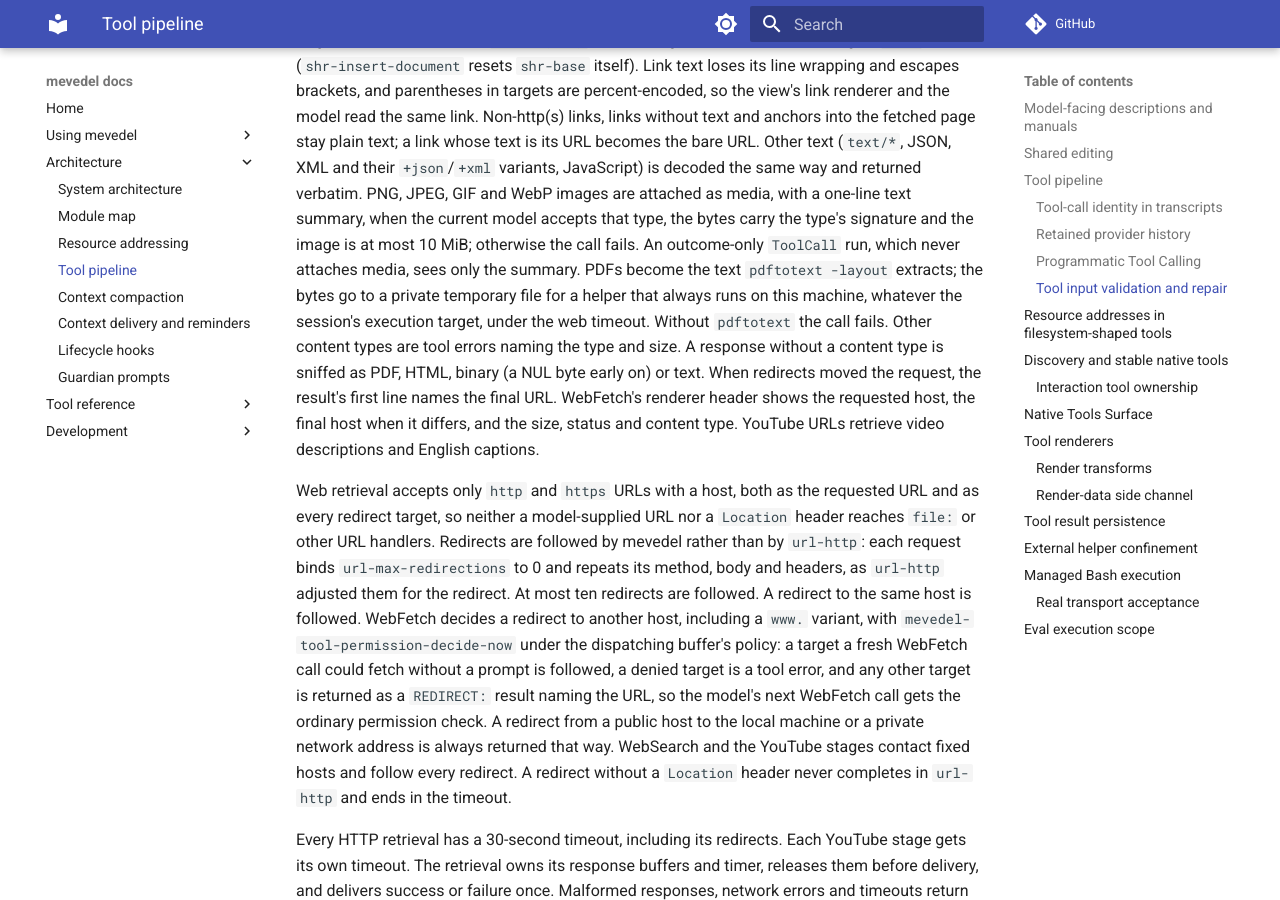
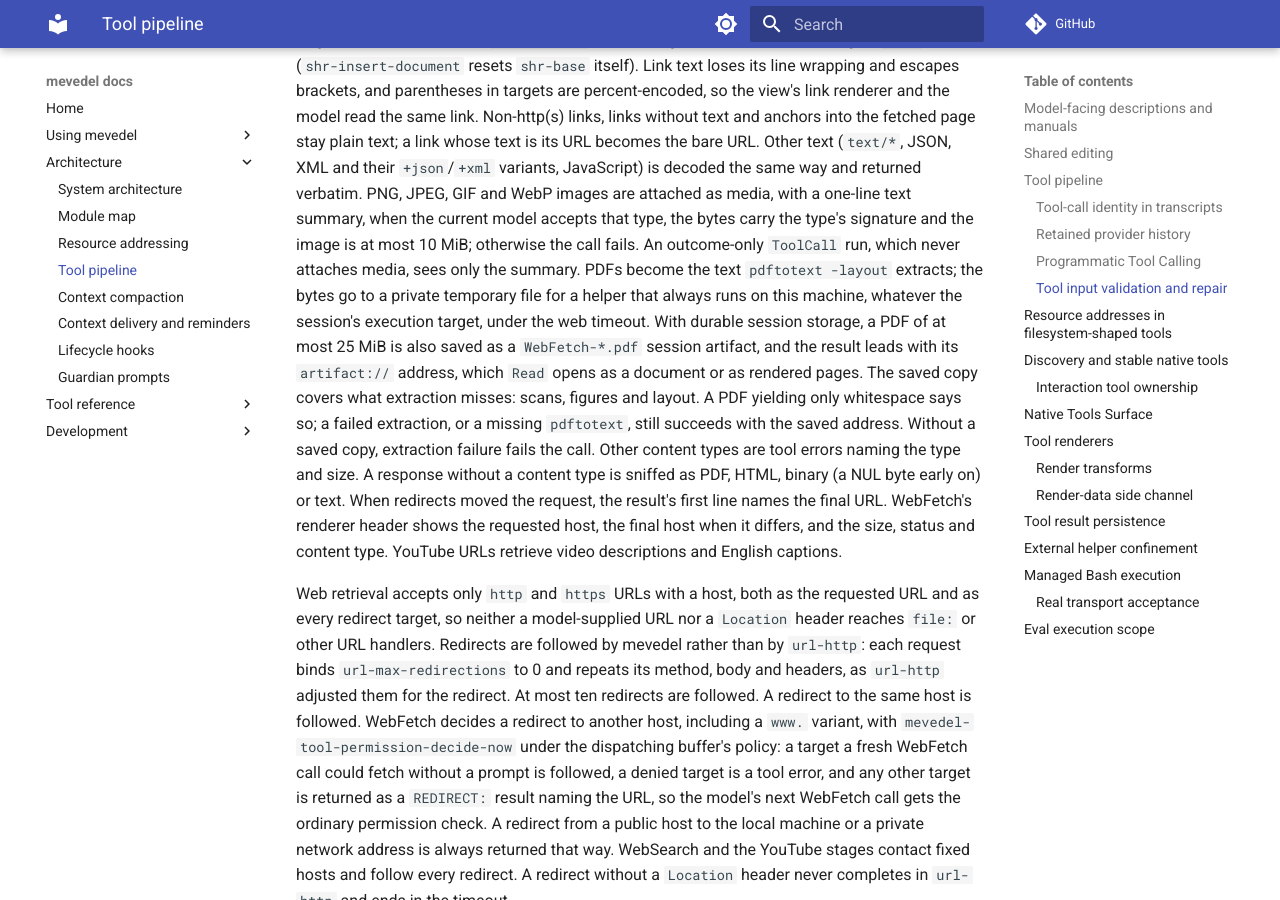
Before and after one commit to FrauH0lle/mevedel, an MkDocs documentation site: the page built from docs/tools.md, in a window 1280 px wide and 900 px high, scrolled down 10573 px. Built offline with MkDocs 1.6.1 and Material for MkDocs 9.7.7, drawn with Linux system fonts in a browser that asks for light colours; comment, search, counter and statistics services are not loaded.

Commit message:
feat(web): Save fetched PDFs for Read
`pdftotext' loses what a PDF holds outside its text layer: scans yield
nothing, and figures and layout disappear.  Without `pdftotext' the
fetch failed outright.

WebFetch now also saves a fetched PDF of at most 25 MiB as a session
artifact and leads its result with the `artifact://' address, which
Read opens as a document or as rendered pages.  With a saved copy, a
missing or failing `pdftotext' is reported in a successful result, and
text that is only whitespace is called out as a likely scan.  Requests
without durable session storage keep the previous behavior.

`mevedel-session-artifacts-publish-text' already wrote unibyte content
as its raw bytes; a test now pins that, and its docstring states that
direct writes encode text as UTF-8 whatever CODING says.

* mevedel-tool-web.el (mevedel-tool-web--pdf-save-max-bytes): New
variable.
(mevedel-tool-web--save-pdf, mevedel-tool-web--pdf-result): New
functions.
(mevedel-tool-web--fetch-result): Take the handler's captured context;
save PDFs.
(mevedel-tool-web--fetch): Capture the session and buffer.

* mevedel-session-artifacts.el (mevedel-session-artifacts-publish-text):
Document raw bytes and the direct path's encoding.

* docs/tools.md: Document saved PDFs.
* prompts/tools/webfetch.md: Mention the saved copy.
* .mevedel/shared/web-tools-review.md: Update the status.

* test/test-mevedel-session-artifacts.el
(mevedel-session-artifacts-publish-text): Test raw bytes.
* test/test-mevedel-tool-web.el (mevedel-tool-web--save-pdf)
(mevedel-tool-web--pdf-result): New tests, including Read of the saved
artifact.
(mevedel-tool-web--fetch): Test the saved fallback.

```diff
--- a/docs/tools.md
+++ b/docs/tools.md
@@ -457,7 +457,13 @@ the image is at most 10 MiB; otherwise the call fails. An outcome-only
 `ToolCall` run, which never attaches media, sees only the summary. PDFs become
 the text `pdftotext -layout` extracts; the bytes go to a private temporary file
 for a helper that always runs on this machine, whatever the session's execution
-target, under the web timeout. Without `pdftotext` the call fails. Other
+target, under the web timeout. With durable session storage, a PDF of at most
+25 MiB is also saved as a `WebFetch-*.pdf` session artifact, and the result
+leads with its `artifact://` address, which `Read` opens as a document or as
+rendered pages. The saved copy covers what extraction misses: scans, figures
+and layout. A PDF yielding only whitespace says so; a failed extraction, or a
+missing `pdftotext`, still succeeds with the saved address. Without a saved
+copy, extraction failure fails the call. Other
 content types are tool errors naming the type and size. A response without a
 content type is sniffed as PDF, HTML, binary (a NUL byte early on) or text.
 When redirects moved the request, the result's first line names the final URL.
```
Also changed, not shown: prompts/tools/webfetch.md (+2 -1 lines), 4 other files.
